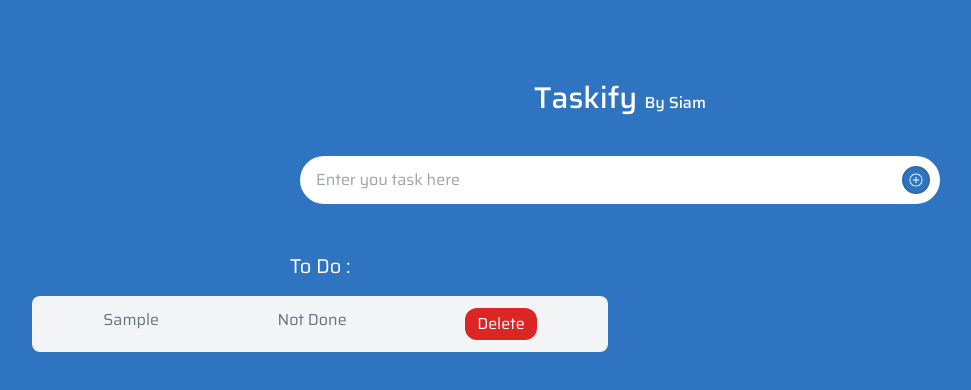
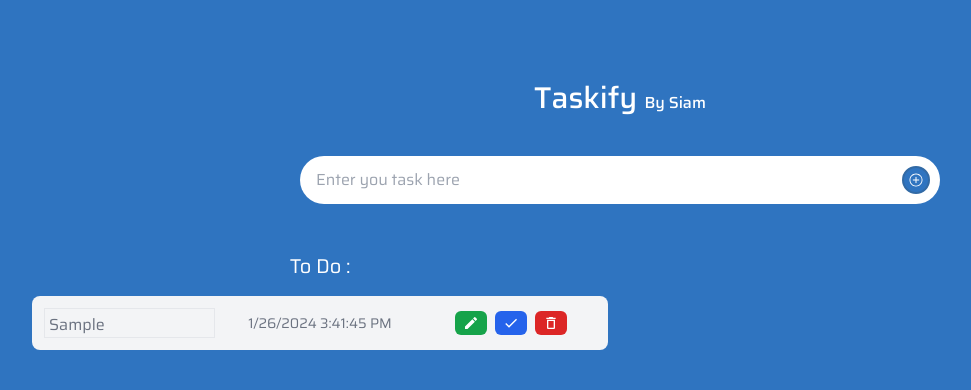
Before and after one commit to Samiislam851/task-manager-vite-react-ts-tailwind, a React (Vite) app: page / in a window 1280 px wide. Both pictures are taken after typing "Sample" into the empty fields and a click on the button 936 px from the left and 180 px from the top of the page. Shown: the top 390 px of the page, without its empty margins (20-991 px from the left). Built offline with nearby package versions, Linux system fonts and the light colour scheme.

Commit message:
done button functionality complete

```diff
--- a/src/App.tsx
+++ b/src/App.tsx
@@ -30,9 +30,12 @@ function App() {
   const [taskText, setTaskText] = useState<string>('')
   const [tasks, setTasks] = useState<taskType[]>([])
 
+
+
+  ////////////////////////// functionalities ///////////////
   const handleAddTask = (e: React.FormEvent) => {
     e.preventDefault()
-    console.log(taskText, tasks);
+
     if (taskText) {
       let generatedId = generateUniqueId(tasks)
 
@@ -41,12 +44,15 @@ function App() {
       setTaskText('')
     }
   }
+
+
   const handleDeleteTask = (id: number) => {
-    console.log('clicked!',id);
+
 
     const newTasks = tasks.filter(task => task.id !== id)
     setTasks(newTasks)
   }
+
 
   return (
     <div className="font-saira bg-[#2f74c0] text-white py-10 min-h-[100vh]">
@@ -57,10 +63,10 @@ function App() {
 
 
       <InputField taskText={taskText} handleAddTask={handleAddTask} setTaskText={setTaskText} />
-      <div className='flex flex-col md:flex-row px-10'>
+      <div className='flex flex-col md:flex-row px-2 md:px-10'>
         <div className='basis-1/2'>
           <h3 className='py-2 text-center text-xl'>{tasks[0] && 'To Do :'} </h3>
-          {tasks.map((taskData: taskType, i: number) => <TaskCard handleDeleteTask={handleDeleteTask} key={i} taskData={taskData} />)}
+          {tasks.map((taskData: taskType, i: number) => <TaskCard handleDeleteTask={handleDeleteTask} setTasks={setTasks} tasks={tasks} key={i} taskData={taskData} />)}
         </div>
         {/* <div className='basis-1/2'>
           <h3 className='py-2 text-center text-xl'>{tasks[0] && 'Done :'} </h3>
--- a/src/components/TaskCard/TaskCard.tsx
+++ b/src/components/TaskCard/TaskCard.tsx
@@ -1,4 +1,5 @@
 import React from 'react';
+import { MdDeleteOutline, MdEdit, MdOutlineDone } from 'react-icons/md';
 interface taskType {
     id: number,
     task: string,
@@ -10,17 +11,61 @@ interface taskType {
 interface props {
     taskData: taskType,
     handleDeleteTask: (id: number) => void
+    tasks: taskType[]
+    setTasks: React.Dispatch<React.SetStateAction<taskType[]>>
 }
 
-const TaskCard = ({ taskData, handleDeleteTask }: props) => {
+
+const TaskCard = ({ taskData, handleDeleteTask, tasks, setTasks }: props) => {
     const { id, task, dateAndTime, isDone } = taskData;
-    console.log(id, task, dateAndTime, isDone);
+
+    const formattedDate = dateAndTime.toLocaleDateString();
+    const formattedTime = dateAndTime.toLocaleTimeString();
+
+
+    const handleDone = (id: number) => {
+        const index = tasks.findIndex(task => task.id === id)
+
+        const theTask = tasks.find(task => task.id === id)
+
+        if (!theTask) return;
+        const tasksTemp = [...tasks]
+        let temp: taskType = { ...theTask, isDone: !isDone }
+tasksTemp[index]= temp
+        // console.log(otherTasks, temp);
+
+        setTasks([...tasksTemp])
+    }
+
+
 
     return (
-        <div className='flex justify-around hover:shadow-xl transition-all duration-300 ease-in-out p-3 bg-gray-100 rounded-lg my-2 mx-3 text-gray-500 '>
-            <div>{task}</div>
-            <div>{isDone ? 'Done' : 'Not Done'}</div>
-            <div><button onClick={()=>handleDeleteTask(id)} className='p-1 px-3 text-white text-base rounded-xl hover:scale-105 transition-all duration-300 ease-in-out bg-red-600'>Delete</button></div>
+        <div className='flex gap-5 justify-around items-center hover:shadow-xl transition-all duration-300 ease-in-out p-3 bg-gray-100 rounded-lg my-2 mx-3 text-gray-500 '>
+            <div className='basis-1/3'>
+                <div className='border overflow-hidden w-full h-[30px] hover:h-fit transition-all ease-in-out duration-300 p-1 basis-1/3 '
+                >
+                    {isDone ? <s>{task}</s> : <span>{task}</span>}
+                </div>
+            </div>
+
+            <div className='basis-1/3'>
+                <div className='text-xs md:text-sm text-center '>{formattedDate} {formattedTime}</div>
+            </div>
+
+            <div className='basis-1/3 text-center'>
+                <div className='flex justify-center gap-2'>
+                    <button title='Edit' className='p-1 px-2 text-white text-base rounded-md hover:scale-105 transition-all duration-300 ease-in-out bg-green-600' >
+                        <MdEdit />
+                    </button>
+                    <button onClick={() => handleDone(id)} title='Done' className='p-1 px-2 text-white text-base rounded-md hover:scale-105 transition-all duration-300 ease-in-out bg-blue-600' >
+                        <MdOutlineDone />
+                    </button>
+                    <button title='Delete' onClick={() => handleDeleteTask(id)} className='p-1 px-2 text-white text-base rounded-md hover:scale-105 transition-all duration-300 ease-in-out bg-red-600'>
+                        <MdDeleteOutline />
+                    </button>
+                </div>
+
+            </div>
         </div>
     );
 };
```
